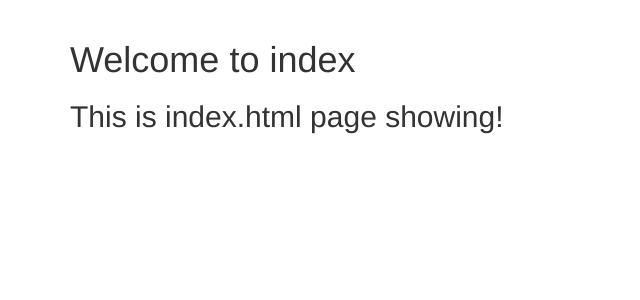
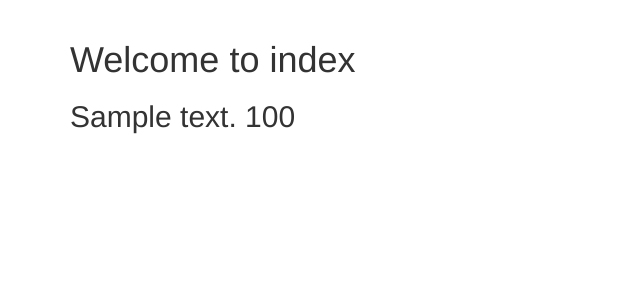
Before and after one commit to MansiKukreja24/Development, a Django app: template Django_Level_Four/templates/basicApp/index.html in a window 1280 px wide. Shown: the part 51-351 px from the top of the page, without its empty margins (0-640 px from the left). Run offline with Django 3.2, Linux system fonts and the light colour scheme; the template is opened without the code that fills it: most values are stand-ins (such as "Sample title", 1, 10 or a date in 2020); some libraries are stand-ins or nearby versions.

Commit message:
Django Level Four

```diff
--- a/Django_Level_Four/templates/basicApp/index.html
+++ b/Django_Level_Four/templates/basicApp/index.html
@@ -2,5 +2,7 @@
 {% extends "basicApp/base.html" %}
     {% block body_block %}
     <h1>Welcome to index</h1>
-    <h2>This is index.html page showing!</h2>
+<!--    <h2>This is index.html page showing!</h2>-->
+    <h2>{{ text|cut:'world' }}
+        {{ number|add:"99" }}</h2>
     {% endblock %}
```
